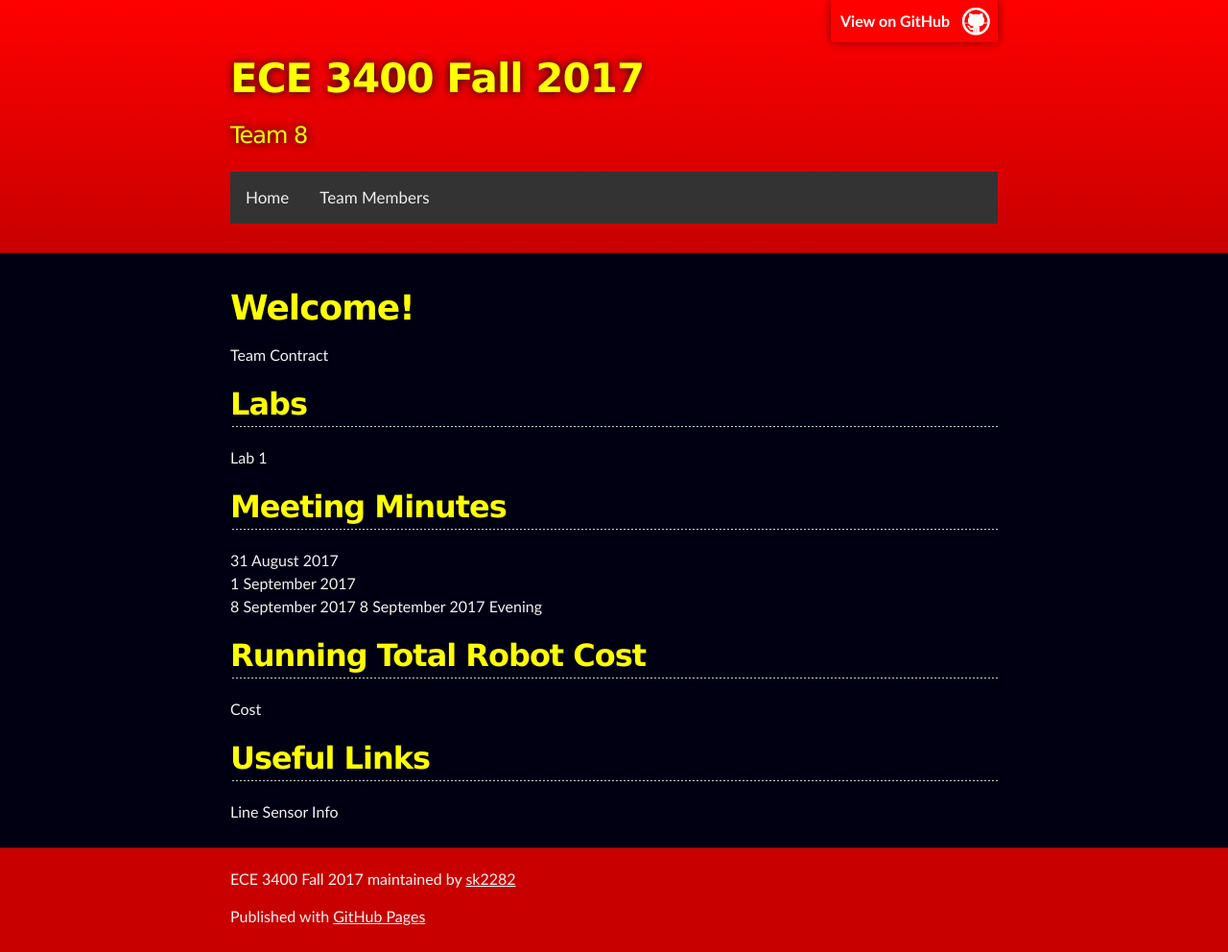
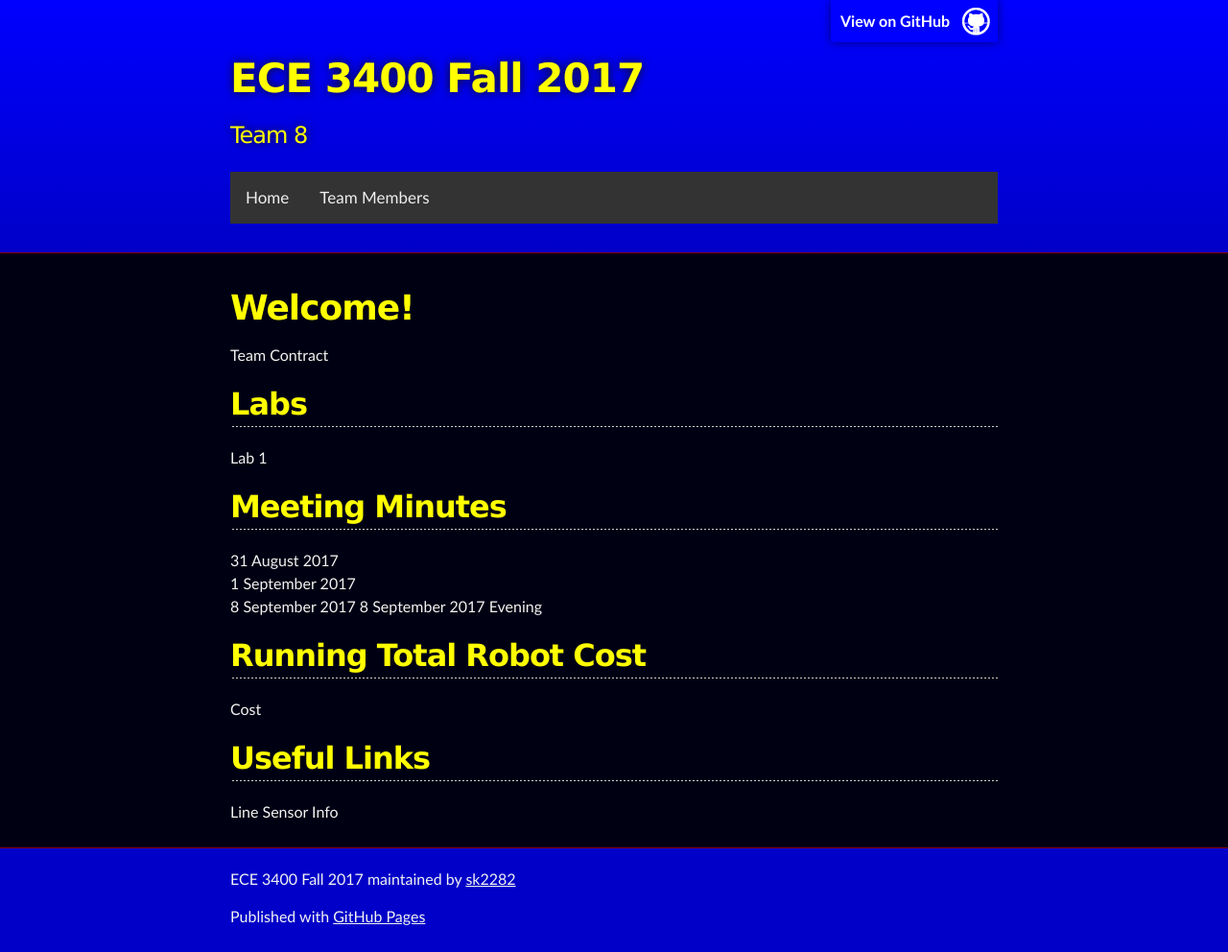
Before and after one commit to sk2282/ECE3400_Team8, a Jekyll site: the page built from index.md, in a window 1280 px wide. Shown: the whole page at 96% size. Built offline with Jekyll 4.4.1, drawn with Linux system fonts in a browser that asks for light colours; our own code applies the rules of GitHub Pages for plain Markdown files.

Commit message:
Make theme more Star-Wars-y

```diff
--- a/_sass/jekyll-theme-slate.scss
+++ b/_sass/jekyll-theme-slate.scss
@@ -275,7 +275,7 @@ Full-Width Styles
   z-index: 10;
   padding: 10px 50px 10px 10px;
   color: #fff;
-  background: url('../images/blacktocat.png') #ff0000 no-repeat 95% 50%;
+  background: url('../images/blacktocat.png') #0000ff no-repeat 95% 50%;
   font-weight: 700;
   box-shadow: 0 0 10px rgba(0,0,0,.5);
   border-bottom-left-radius: 2px;
@@ -283,12 +283,12 @@ Full-Width Styles
 }
 
 #header_wrap {
-  background: #c80000;
-  background: -moz-linear-gradient(top, #ff0000, #c80000);
-  background: -webkit-linear-gradient(top, #ff0000, #c80000);
-  background: -ms-linear-gradient(top, #ff0000, #c80000);
-  background: -o-linear-gradient(top, #ff0000, #c80000);
-  background: linear-gradient(top, #ff0000, #c80000);
+  background: #0000c8;
+  background: -moz-linear-gradient(top, #0000ff, #0000c8);
+  background: -webkit-linear-gradient(top, #0000ff, #0000c8);
+  background: -ms-linear-gradient(top, #0000ff, #0000c8);
+  background: -o-linear-gradient(top, #0000ff, #0000c8);
+  background: linear-gradient(top, #0000ff, #0000c8);
 }
 
 #header_wrap .inner {
@@ -361,7 +361,7 @@ Full-Width Styles
 }
 
 #footer_wrap {
-  background: #c80000;
+  background: #0000c8;
 }
 
 
```
